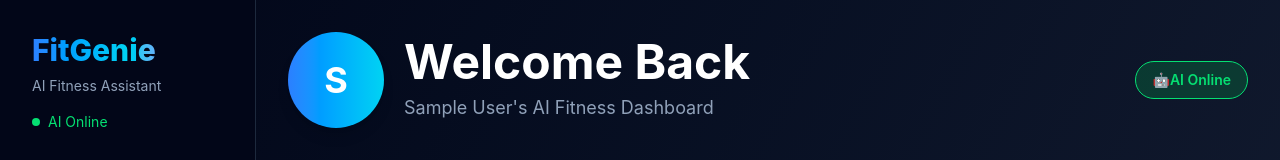
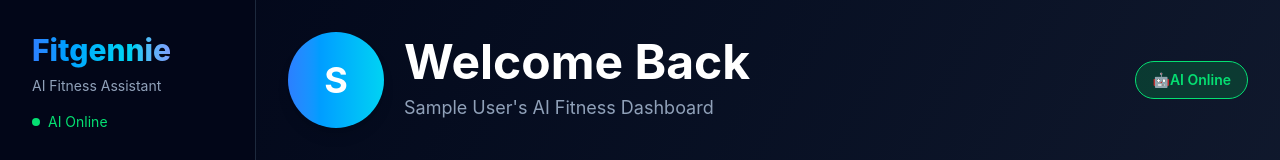
Before and after one commit to Amirrazaux/fitgennie-frontend, a Next.js app: page /dashboard in a window 1280 px wide. Shown: the top 160 px of the page. Built offline with nearby package versions, Linux system fonts and the light colour scheme; no server answers; sample sign-in values are in the browser's storage.

Commit message:
Update Sidebar1.js

```diff
--- a/components/Sidebar1.js
+++ b/components/Sidebar1.js
@@ -28,7 +28,7 @@ export default function Sidebar() {
         <div className="p-8 border-b border-slate-800">
 
             <h1 className=" text-3xl font-extrabold bg-gradient-to-r from-blue-500 via-cyan-400 to-purple-500 bg-clip-text text-transparent">
-                FitGenie
+                Fitgennie
             </h1>
 
 
```
